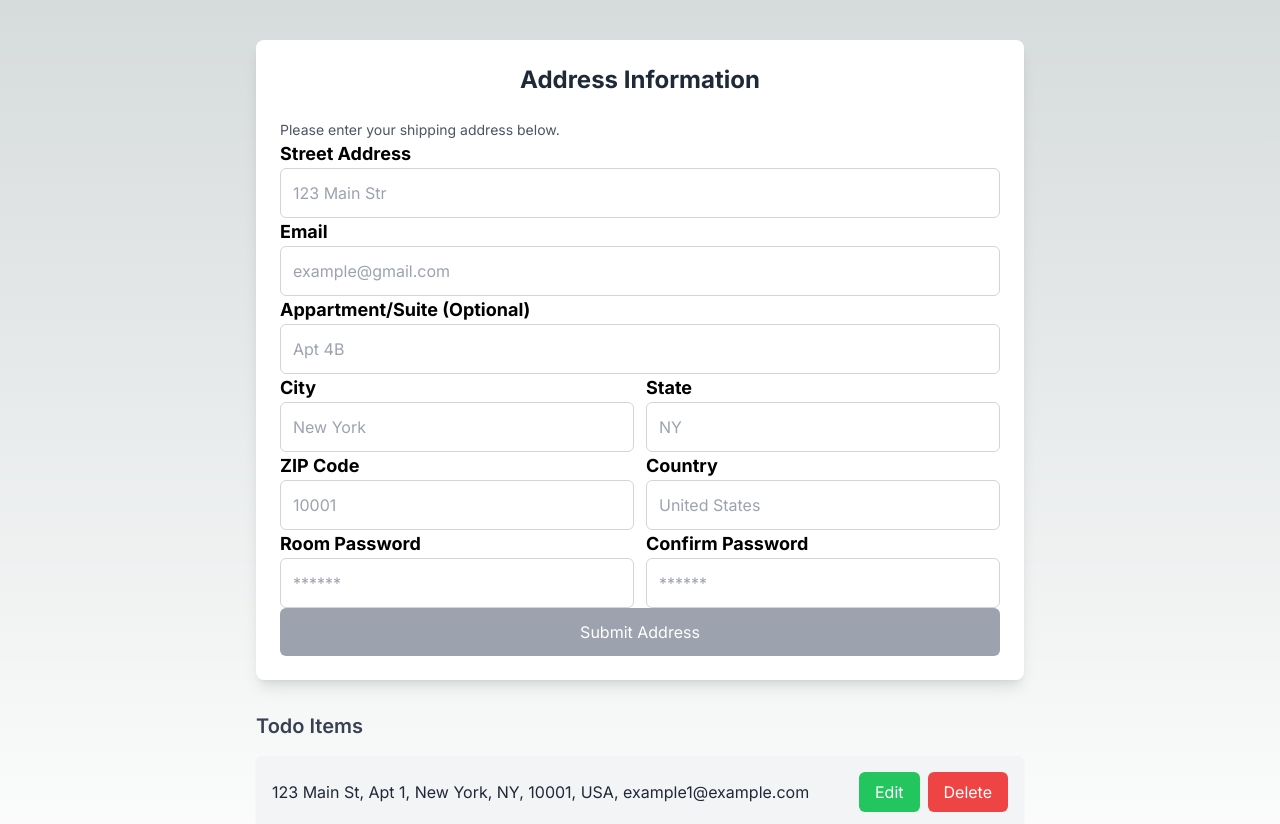
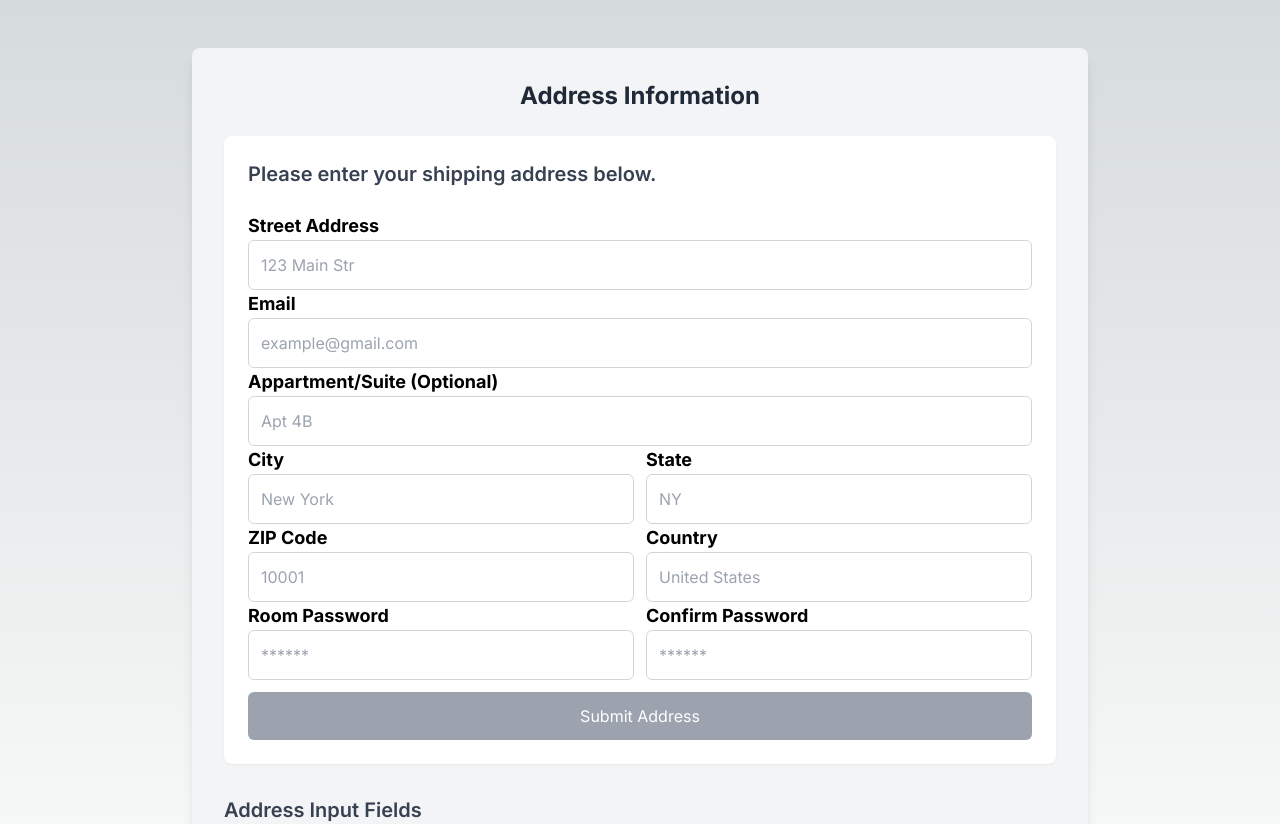
Before and after one commit to HabibEniolabi/CRUD-Project, a Next.js app: page / in a window 1280 px wide. Shown: the top 824 px of the page. Built offline with nearby package versions, Linux system fonts and the light colour scheme.

Commit message:
solo project

```diff
--- a/src/app/components/TodoList.tsx
+++ b/src/app/components/TodoList.tsx
@@ -124,23 +124,28 @@ const TodoList = () => {
   };
 
   return (
-    <div>
+    <div className="max-w-4xl mx-auto mt-12 p-8 bg-gray-100 rounded-lg shadow-lg">
+      <h1 className="text-2xl font-bold text-center text-gray-800 mb-6">
+        Address Information
+      </h1>
+
       <form
         onSubmit={handleSubmit}
-        className="max-w-3xl mx-auto mt-10 p-6 bg-white rounded-lg shadow-lg"
+        className="space-y-6 bg-white p-6 rounded-lg shadow-sm"
       >
+        <p className="text-xl font-semibold text-gray-700">
+          Please enter your shipping address below.
+        </p>
         <div className="w-full">
-          <h1 className="text-2xl font-bold text-center text-gray-800 mb-6">Address Information</h1>
-          <p className="text-sm text-gray-600">
-            Please enter your shipping address below.
-          </p>
-
           <div className="w-full">
             <label className="text-lg font-bold">Street Address</label>
             <input
               className="w-full p-3 border border-gray-300 rounded-md focus:outline-none focus:ring-2 focus:ring-blue-500"
               type="text"
-              onChange={handleChange}
+              // onChange={handleChange}
+              onChange={(e) =>
+                setFormValue({ ...formValue, address: e.target.value })
+              }
               placeholder="123 Main Str"
               required
               name="address"
@@ -152,7 +157,10 @@ const TodoList = () => {
             <input
               className="w-full p-3 border border-gray-300 rounded-md focus:outline-none focus:ring-2 focus:ring-blue-500"
               type="text"
-              onChange={handleChange}
+              // onChange={handleChange}
+              onChange={(e) =>
+                setFormValue({ ...formValue, address: e.target.value })
+              }
               placeholder="example@gmail.com"
               required
               name="email"
@@ -166,7 +174,10 @@ const TodoList = () => {
             <input
               className="w-full p-3 border border-gray-300 rounded-md focus:outline-none focus:ring-2 focus:ring-blue-500"
               type="text"
-              onChange={handleChange}
+              // onChange={handleChange}
+              onChange={(e) =>
+                setFormValue({ ...formValue, address: e.target.value })
+              }
               placeholder="Apt 4B"
               required
               name="suite"
@@ -179,7 +190,10 @@ const TodoList = () => {
               <input
                 className="w-full p-3 border border-gray-300 rounded-md focus:outline-none focus:ring-2 focus:ring-blue-500"
                 type="text"
-                onChange={handleChange}
+                // onChange={handleChange}
+                onChange={(e) =>
+                  setFormValue({ ...formValue, address: e.target.value })
+                }
                 placeholder="New York"
                 required
                 name="city"
@@ -191,7 +205,10 @@ const TodoList = () => {
               <input
                 className="w-full p-3 border border-gray-300 rounded-md focus:outline-none focus:ring-2 focus:ring-blue-500"
                 type="text"
-                onChange={handleChange}
+                // onChange={handleChange}
+                onChange={(e) =>
+                  setFormValue({ ...formValue, address: e.target.value })
+                }
                 placeholder="NY"
                 required
                 name="state"
@@ -205,7 +222,10 @@ const TodoList = () => {
               <input
                 className="w-full p-3 border border-gray-300 rounded-md focus:outline-none focus:ring-2 focus:ring-blue-500"
                 type="text"
-                onChange={handleChange}
+                // onChange={handleChange}
+                onChange={(e) =>
+                  setFormValue({ ...formValue, address: e.target.value })
+                }
                 placeholder="10001"
                 required
                 name="code"
@@ -217,7 +237,10 @@ const TodoList = () => {
               <input
                 className="w-full p-3 border border-gray-300 rounded-md focus:outline-none focus:ring-2 focus:ring-blue-500"
                 type="text"
-                onChange={handleChange}
+                // onChange={handleChange}
+                onChange={(e) =>
+                  setFormValue({ ...formValue, address: e.target.value })
+                }
                 placeholder="United States"
                 required
                 name="country"
@@ -231,7 +254,10 @@ const TodoList = () => {
               <input
                 className="w-full p-3 border border-gray-300 rounded-md focus:outline-none focus:ring-2 focus:ring-blue-500"
                 type="text"
-                onChange={handleChange}
+                // onChange={handleChange}
+                onChange={(e) =>
+                  setFormValue({ ...formValue, address: e.target.value })
+                }
                 placeholder="******"
                 required
                 name="password"
@@ -243,10 +269,13 @@ const TodoList = () => {
               <input
                 className="w-full p-3 border border-gray-300 rounded-md focus:outline-none focus:ring-2 focus:ring-blue-500"
                 type="text"
-                onChange={handleChange}
+                // onChange={handleChange}
+                onChange={(e) =>
+                  setFormValue({ ...formValue, address: e.target.value })
+                }
                 placeholder="******"
                 required
-                name="password"
+                name="confirmpassword"
                 value={formValue.confirmPassword}
               />
             </div>
@@ -254,7 +283,7 @@ const TodoList = () => {
           <button
             type="submit"
             disabled={!isFormComplete()}
-            className={`w-full p-3 rounded-md text-white ${
+            className={`w-full p-3 rounded-md mt-3 text-white ${
               isFormComplete()
                 ? "bg-blue-500 hover:bg-blue-600"
                 : "bg-gray-400 cursor-not-allowed"
@@ -266,12 +295,14 @@ const TodoList = () => {
       </form>
       {/* Todo List */}
       <div className="mt-8">
-        <h3 className="text-xl font-semibold text-gray-700 mb-4">Todo Items</h3>
+        <h3 className="text-xl font-semibold text-gray-700 mb-4">
+          Address Input Fields
+        </h3>
         <ul className="space-y-4">
           {newTodo.map((todo, index) => (
             <li
               key={index}
-              className="flex items-center justify-between bg-gray-100 p-4 rounded-md shadow-sm"
+              className="flex items-center justify-between bg-white p-4 rounded-lg shadow-sm hover:shadow-md transition"
             >
               <span className="text-gray-800">
                 {todo.address}, {todo.suite}, {todo.city}, {todo.state},{" "}
```
